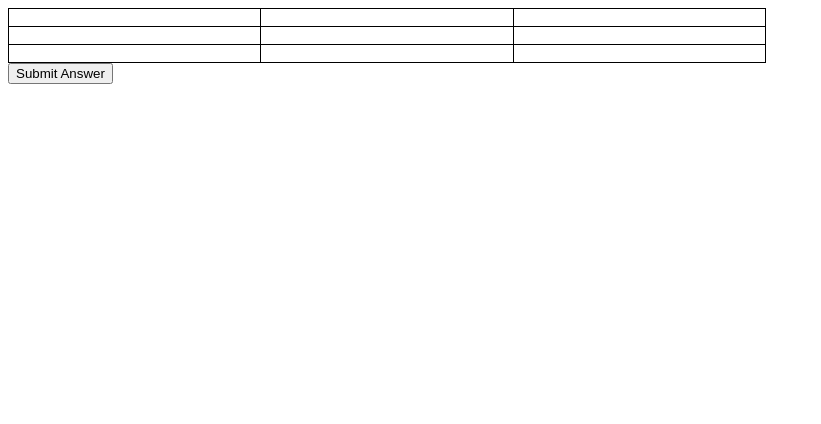
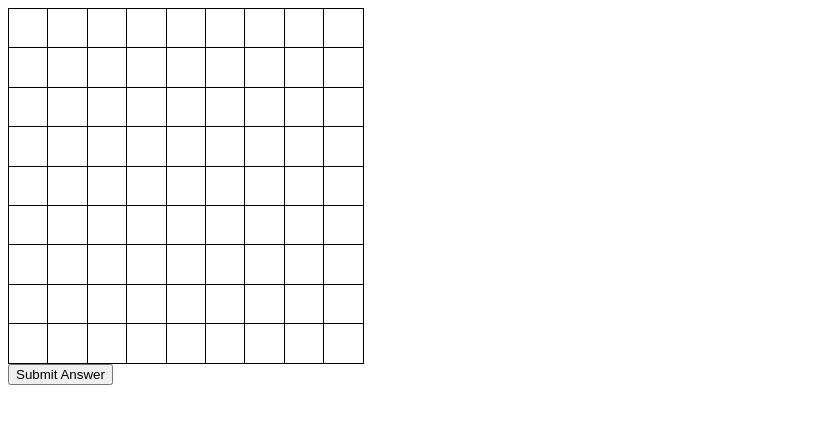
Before and after one commit to imandato/Milestone-Project---Sudoku, a plain HTML site: page index.html in a window 1280 px wide. Shown: the whole page, without its empty margins (0-821 px from the left). Drawn offline with Linux system fonts and the light colour scheme.

Commit message:
expanded from the 3x3 to a 9x9 and figured out the css to make the square grid.

```diff
--- a/index.html
+++ b/index.html
@@ -15,103 +15,103 @@
             <!-- box ids first digit = row, second digit = column -->
             <!-- StackOverflow: https://stackoverflow.com/questions/574941/best-way-to-track-onchange-as-you-type-in-input-type-text -->
             <!-- Using oninput to alert the javascript to run the function whenever the input is changed by the user -->
-            <td id="1-1"><input id="input-1" type="number" min="1" max="9"  oninput="getValue()"></td>
+            <td id="1-1"><input id="input-1" type="number" min="1" max="9"  value = "" oninput="getValue()"></td>
             <td id="1-2"><input id="input-2" type="number" min="1" max="9"  value = "" oninput="getValue()"></td>
             <td id="1-3"><input id="input-3" type="number" min="1" max="9"  value = "" oninput="getValue()"></td>
-            <!-- <td class="column-4">4</td>
-            <td class="column-5">5</td>
-            <td class="column-6">6</td>
-            <td class="column-7">7</td>
-            <td class="column-8">8</td>
-            <td class="column-9">9</td> -->
+            <td id="1-4"><input id="input-4" type="number" min="1" max="9"  value = "" oninput="getValue()"></td>
+            <td id="1-5"><input id="input-5" type="number" min="1" max="9"  value = "" oninput="getValue()"></td>
+            <td id="1-6"><input id="input-6" type="number" min="1" max="9"  value = "" oninput="getValue()"></td>
+            <td id="1-7"><input id="input-7" type="number" min="1" max="9"  value = "" oninput="getValue()"></td>
+            <td id="1-8"><input id="input-8" type="number" min="1" max="9"  value = "" oninput="getValue()"></td>
+            <td id="1-9"><input id="input-9" type="number" min="1" max="9"  value = "" oninput="getValue()"></td>
         </tr>
         <tr id="row2">
-            <td id="2-1"><input id="input-4" type="number" min="1" max="9" value = "" oninput="getValue()"></td>
-            <td id="2-2"><input id="input-5" type="number" min="1" max="9" value = "" oninput="getValue()"></td>
-            <td id="2-3"><input id="input-6" type="number" min="1" max="9" value = "" oninput="getValue()"></td>
-            <!-- <td class="column-4">4</td>
-            <td class="column-5">5</td>
-            <td class="column-6">6</td>
-            <td class="column-7">7</td>
-            <td class="column-8">8</td>
-            <td class="column-9">9</td> -->
+            <td id="2-1"><input id="input-10" type="number" min="1" max="9" value = "" oninput="getValue()"></td>
+            <td id="2-2"><input id="input-11" type="number" min="1" max="9" value = "" oninput="getValue()"></td>
+            <td id="2-3"><input id="input-12" type="number" min="1" max="9" value = "" oninput="getValue()"></td>
+            <td id="2-4"><input id="input-13" type="number" min="1" max="9"  value = "" oninput="getValue()"></td>
+            <td id="2-5"><input id="input-14" type="number" min="1" max="9"  value = "" oninput="getValue()"></td>
+            <td id="2-6"><input id="input-15" type="number" min="1" max="9"  value = "" oninput="getValue()"></td>
+            <td id="2-7"><input id="input-16" type="number" min="1" max="9"  value = "" oninput="getValue()"></td>
+            <td id="2-8"><input id="input-17" type="number" min="1" max="9"  value = "" oninput="getValue()"></td>
+            <td id="2-9"><input id="input-18" type="number" min="1" max="9"  value = "" oninput="getValue()"></td>
         </tr>
         <tr id="row3">
-            <td id="3-1"><input id="input-7" type="number" min="1" max="9" value = "" oninput="getValue()"></td>
-            <td id="3-2"><input id="input-8" type="number" min="1" max="9" value = "" oninput="getValue()"></td>
-            <td id="3-3"><input id="input-9" type="number" min="1" max="9" value = "" oninput="getValue()"></td>
-            <!-- <td class="column-4">4</td>
-            <td class="column-5">5</td>
-            <td class="column-6">6</td>
-            <td class="column-7">7</td>
-            <td class="column-8">8</td>
-            <td class="column-9">9</td> -->
+            <td id="3-1"><input id="input-19" type="number" min="1" max="9" value = "" oninput="getValue()"></td>
+            <td id="3-2"><input id="input-20" type="number" min="1" max="9" value = "" oninput="getValue()"></td>
+            <td id="3-3"><input id="input-21" type="number" min="1" max="9" value = "" oninput="getValue()"></td>
+            <td id="3-4"><input id="input-22" type="number" min="1" max="9"  value = "" oninput="getValue()"></td>
+            <td id="3-5"><input id="input-23" type="number" min="1" max="9"  value = "" oninput="getValue()"></td>
+            <td id="3-6"><input id="input-24" type="number" min="1" max="9"  value = "" oninput="getValue()"></td>
+            <td id="3-7"><input id="input-25" type="number" min="1" max="9"  value = "" oninput="getValue()"></td>
+            <td id="3-8"><input id="input-26" type="number" min="1" max="9"  value = "" oninput="getValue()"></td>
+            <td id="3-9"><input id="input-27" type="number" min="1" max="9"  value = "" oninput="getValue()"></td>
         </tr>
-        <!-- <tr id="row4">
-            <td class="column-1">1</td>
-            <td class="column-2">2</td>
-            <td class="column-3">3</td>
-            <td class="column-4">4</td>
-            <td class="column-5">5</td>
-            <td class="column-6">6</td>
-            <td class="column-7">7</td>
-            <td class="column-8">8</td>
-            <td class="column-9">9</td>
+        <tr id="row4">
+            <td id="4-1"><input id="input-28" type="number" min="1" max="9" value = "" oninput="getValue()"></td>
+            <td id="4-2"><input id="input-29" type="number" min="1" max="9" value = "" oninput="getValue()"></td>
+            <td id="4-3"><input id="input-30" type="number" min="1" max="9" value = "" oninput="getValue()"></td>
+            <td id="4-4"><input id="input-31" type="number" min="1" max="9"  value = "" oninput="getValue()"></td>
+            <td id="4-5"><input id="input-32" type="number" min="1" max="9"  value = "" oninput="getValue()"></td>
+            <td id="4-6"><input id="input-33" type="number" min="1" max="9"  value = "" oninput="getValue()"></td>
+            <td id="4-7"><input id="input-34" type="number" min="1" max="9"  value = "" oninput="getValue()"></td>
+            <td id="4-8"><input id="input-35" type="number" min="1" max="9"  value = "" oninput="getValue()"></td>
+            <td id="4-9"><input id="input-36" type="number" min="1" max="9"  value = "" oninput="getValue()"></td>
         </tr>
         <tr id="row5">
-            <td class="column-1">1</td>
-            <td class="column-2">2</td>
-            <td class="column-3">3</td>
-            <td class="column-4">4</td>
-            <td class="column-5">5</td>
-            <td class="column-6">6</td>
-            <td class="column-7">7</td>
-            <td class="column-8">8</td>
-            <td class="column-9">9</td>
+            <td id="5-1"><input id="input-37" type="number" min="1" max="9" value = "" oninput="getValue()"></td>
+            <td id="5-2"><input id="input-38" type="number" min="1" max="9" value = "" oninput="getValue()"></td>
+            <td id="5-3"><input id="input-39" type="number" min="1" max="9" value = "" oninput="getValue()"></td>
+            <td id="5-4"><input id="input-40" type="number" min="1" max="9"  value = "" oninput="getValue()"></td>
+            <td id="5-5"><input id="input-41" type="number" min="1" max="9"  value = "" oninput="getValue()"></td>
+            <td id="5-6"><input id="input-42" type="number" min="1" max="9"  value = "" oninput="getValue()"></td>
+            <td id="5-7"><input id="input-43" type="number" min="1" max="9"  value = "" oninput="getValue()"></td>
+            <td id="5-8"><input id="input-44" type="number" min="1" max="9"  value = "" oninput="getValue()"></td>
+            <td id="5-9"><input id="input-45" type="number" min="1" max="9"  value = "" oninput="getValue()"></td>
         </tr>
         <tr id="row6">
-            <td class="column-1">1</td>
-            <td class="column-2">2</td>
-            <td class="column-3">3</td>
-            <td class="column-4">4</td>
-            <td class="column-5">5</td>
-            <td class="column-6">6</td>
-            <td class="column-7">7</td>
-            <td class="column-8">8</td>
-            <td class="column-9">9</td>
+            <td id="6-1"><input id="input-46" type="number" min="1" max="9" value = "" oninput="getValue()"></td>
+            <td id="6-2"><input id="input-47" type="number" min="1" max="9" value = "" oninput="getValue()"></td>
+            <td id="6-3"><input id="input-48" type="number" min="1" max="9" value = "" oninput="getValue()"></td>
+            <td id="6-4"><input id="input-49" type="number" min="1" max="9"  value = "" oninput="getValue()"></td>
+            <td id="6-5"><input id="input-50" type="number" min="1" max="9"  value = "" oninput="getValue()"></td>
+            <td id="6-6"><input id="input-51" type="number" min="1" max="9"  value = "" oninput="getValue()"></td>
+            <td id="6-7"><input id="input-52" type="number" min="1" max="9"  value = "" oninput="getValue()"></td>
+            <td id="6-8"><input id="input-53" type="number" min="1" max="9"  value = "" oninput="getValue()"></td>
+            <td id="6-9"><input id="input-54" type="number" min="1" max="9"  value = "" oninput="getValue()"></td>
         </tr>
         <tr id="row7">
-            <td class="column-1">1</td>
-            <td class="column-2">2</td>
-            <td class="column-3">3</td>
-            <td class="column-4">4</td>
-            <td class="column-5">5</td>
-            <td class="column-6">6</td>
-            <td class="column-7">7</td>
-            <td class="column-8">8</td>
-            <td class="column-9">9</td>
+            <td id="7-1"><input id="input-55" type="number" min="1" max="9" value = "" oninput="getValue()"></td>
+            <td id="7-2"><input id="input-56" type="number" min="1" max="9" value = "" oninput="getValue()"></td>
+            <td id="7-3"><input id="input-57" type="number" min="1" max="9" value = "" oninput="getValue()"></td>
+            <td id="7-4"><input id="input-58" type="number" min="1" max="9"  value = "" oninput="getValue()"></td>
+            <td id="7-5"><input id="input-59" type="number" min="1" max="9"  value = "" oninput="getValue()"></td>
+            <td id="7-6"><input id="input-60" type="number" min="1" max="9"  value = "" oninput="getValue()"></td>
+            <td id="7-7"><input id="input-61" type="number" min="1" max="9"  value = "" oninput="getValue()"></td>
+            <td id="7-8"><input id="input-62" type="number" min="1" max="9"  value = "" oninput="getValue()"></td>
+            <td id="7-9"><input id="input-63" type="number" min="1" max="9"  value = "" oninput="getValue()"></td>
         </tr>
         <tr id="row8">
-            <td class="column-1">1</td>
-            <td class="column-2">2</td>
-            <td class="column-3">3</td>
-            <td class="column-4">4</td>
-            <td class="column-5">5</td>
-            <td class="column-6">6</td>
-            <td class="column-7">7</td>
-            <td class="column-8">8</td>
-            <td class="column-9">9</td>
+            <td id="8-1"><input id="input-64" type="number" min="1" max="9" value = "" oninput="getValue()"></td>
+            <td id="8-2"><input id="input-65" type="number" min="1" max="9" value = "" oninput="getValue()"></td>
+            <td id="8-3"><input id="input-66" type="number" min="1" max="9" value = "" oninput="getValue()"></td>
+            <td id="8-4"><input id="input-67" type="number" min="1" max="9"  value = "" oninput="getValue()"></td>
+            <td id="8-5"><input id="input-68" type="number" min="1" max="9"  value = "" oninput="getValue()"></td>
+            <td id="8-6"><input id="input-69" type="number" min="1" max="9"  value = "" oninput="getValue()"></td>
+            <td id="8-7"><input id="input-70" type="number" min="1" max="9"  value = "" oninput="getValue()"></td>
+            <td id="8-8"><input id="input-71" type="number" min="1" max="9"  value = "" oninput="getValue()"></td>
+            <td id="8-9"><input id="input-72" type="number" min="1" max="9"  value = "" oninput="getValue()"></td>
         </tr>
         <tr id="row9">
-            <td class="column-1">1</td>
-            <td class="column-2">2</td>
-            <td class="column-3">3</td>
-            <td class="column-4">4</td>
-            <td class="column-5">5</td>
-            <td class="column-6">6</td>
-            <td class="column-7">7</td>
-            <td class="column-8">8</td>
-            <td class="column-9">9</td> -->
+            <td id="9-1"><input id="input-73" type="number" min="1" max="9" value = "" oninput="getValue()"></td>
+            <td id="9-2"><input id="input-74" type="number" min="1" max="9" value = "" oninput="getValue()"></td>
+            <td id="9-3"><input id="input-75" type="number" min="1" max="9" value = "" oninput="getValue()"></td>
+            <td id="9-4"><input id="input-76" type="number" min="1" max="9"  value = "" oninput="getValue()"></td>
+            <td id="9-5"><input id="input-77" type="number" min="1" max="9"  value = "" oninput="getValue()"></td>
+            <td id="9-6"><input id="input-78" type="number" min="1" max="9"  value = "" oninput="getValue()"></td>
+            <td id="9-7"><input id="input-79" type="number" min="1" max="9"  value = "" oninput="getValue()"></td>
+            <td id="9-8"><input id="input-80" type="number" min="1" max="9"  value = "" oninput="getValue()"></td>
+            <td id="9-9"><input id="input-81" type="number" min="1" max="9"  value = "" oninput="getValue()"></td>
         </tr>
     </table>
 
--- a/script.js
+++ b/script.js
@@ -1,32 +1,11 @@
-let solution = ["3","8","5","2","6","1","8","4","7"]
-
-// let inputArray = []
-
-// function getValue(){
-//     // this.value = parseFloat(this.value).toFixed(1);
-//     let inputValue = document.getElementById('input-1').value
-//     inputArray.push(inputValue)
-//     console.log(inputValue)
-// }
-
-// function getValue2(){
-//     // this.value = parseFloat(this.value).toFixed(1)
-
-//     let inputValue2 = document.getElementById('input-2').value
-//     inputArray.push(inputValue2)
-//     console.log(inputValue2)
-// }
-
-// console.log(inputArray)s
+let solution = ["5","6","2","8","3","1","9","4","7","4","8","7","9","6","2","3","1","5","9","1","3","4","5","7","6","8","2","1","7","8","2","9","6","4","5","3","3","2","9","5","4","8","7","6","1","6","4","5","7","1","3","2","9","8","8","9","4","3","7","5","1","2","6","7","5","6","1","2","4","8","3","9","2","3","1","6","8","9","5","7","4"]
 
 function getValue(){
     let inputArray = []
-    for (let i = 1; i <= 9; i++){
+    for (let i = 1; i <= 81; i++){
         let inputValue = document.getElementById(`input-${i}`).value
         inputArray.push(inputValue)
         console.log(inputValue)
-        // console.log(inputArray)
-        // console.log(`input-${i}`)
     }
     console.log(inputArray)
     return inputArray
@@ -37,7 +16,6 @@ function getValue(){
 
 function checkSolution(){
     let dataArray = getValue()
-    // let dataArray = [3,8,5,2,6,1,8,4,7]
     console.log(JSON.stringify(dataArray))
     console.log(JSON.stringify(solution))
     if (JSON.stringify(solution) == JSON.stringify(dataArray)){
@@ -48,10 +26,6 @@ function checkSolution(){
         return false
 
     }
-    // for (let i=0; i<= solution.length; i++){
-
-    // }
-
 }
 
 
--- a/style.css
+++ b/style.css
@@ -4,20 +4,23 @@
 .table{
     border: 1px solid black;/* create border around the table */
     border-collapse:collapse; /*this line of code collapses the separated borders into one */
-    width: 60%;
+    /* width: 60%; */
 }
 
+/* BruBaker: "Responsive Table Cells with Equal Height and Width - CSS Only": https://brubakerservices.org/responsive-table-cells-equal-height-width-css/ */
 
 td{
     border: 1px solid black; /*create border around the cells*/
     /* background-color:#f0f; highlight problems */
     padding:0;
-    width: 30%;
+    width: 3vw;
+    height: 3vw;
 }
 
 input {
     display:block;
     width:100%;
+    height: 100%;
     border-style: none;
   }
 
```
